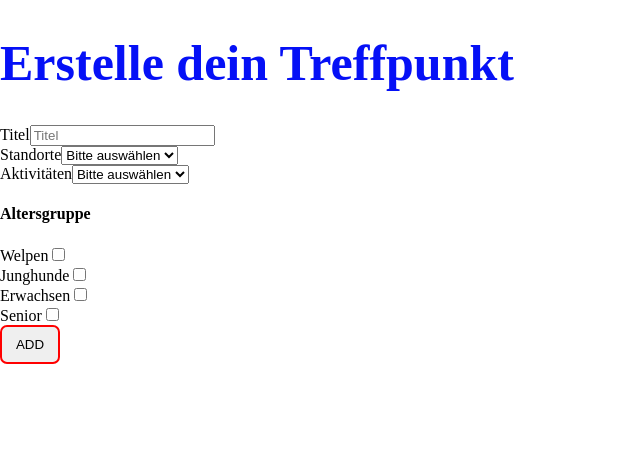
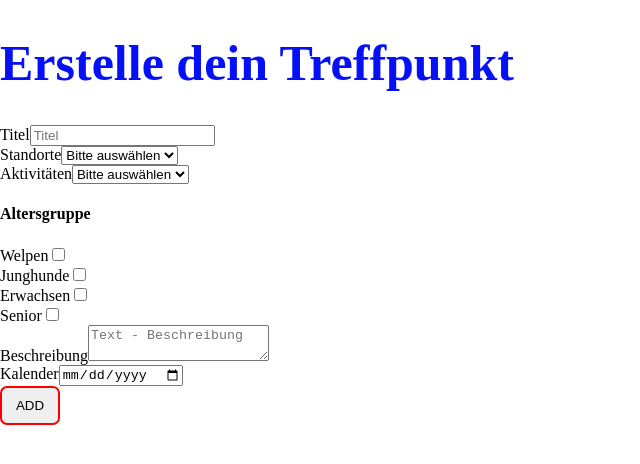
Before and after one commit to MarioPierides/capstone-project, a Next.js app: page / in a window 1280 px wide. Shown: the top 464 px of the page, without its empty margins (0-640 px from the left). Built offline with nearby package versions, Linux system fonts and the light colour scheme.

Commit message:
Added textarea+calendar

```diff
--- a/pages/index.js
+++ b/pages/index.js
@@ -21,16 +21,27 @@ export default function Home() {
     const location = form.locations.value;
     const activity = form.activities.value;
     const ageGroup = getAgeGroup([...form.ageGroup]);
+    const beschreibung = form.beschreibung.value;
+    const kalender = form.kalender.value;
 
     setMeetings(allPrevMeetings => [
       ...allPrevMeetings,
-      { title, location, activity, ageGroup, id: nanoid() },
+      {
+        title,
+        location,
+        activity,
+        ageGroup,
+        beschreibung,
+        kalender,
+        id: nanoid(),
+      },
     ]);
   }
   return (
     <>
       <Title>Erstelle dein Treffpunkt</Title>
       <form onSubmit={handleSubmit}>
+        <section>
           <div>
             <label>Titel</label>
             <input type="text" name="title" placeholder="Titel" required />
@@ -53,8 +64,8 @@ export default function Home() {
               <option value="otherthings">Sonstiges</option>
             </select>
           </div>
-        <div>
-          <div>
+        </section>
+        <section>
           <h4>Altersgruppe</h4>
           <div>
             <div>
@@ -94,12 +105,29 @@ export default function Home() {
               />
             </div>
           </div>
+        </section>
+        <section>
+          <div>
+            <label>Beschreibung</label>
+            <textarea
+              text="aaa"
+              name="beschreibung"
+              placeholder="Text - Beschreibung"
+            />
           </div>
+        </section>
+        <section>
+          <div>
+            <label>Kalender</label>
+            <input type="date" name="kalender" />
           </div>
+        </section>
 
+        <section>
           <div>
             <StyledButton>ADD</StyledButton>
           </div>
+        </section>
       </form>
 
       <ul>
@@ -118,6 +146,8 @@ export default function Home() {
                   );
                 })}
               </ul>
+              <p>{meeting.kalender}</p>
+              <p>{meeting.beschreibung}</p>
             </li>
           );
         })}
```
Lines whose indentation alone changed are shown as unchanged.
